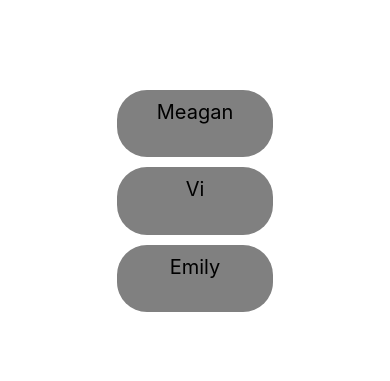
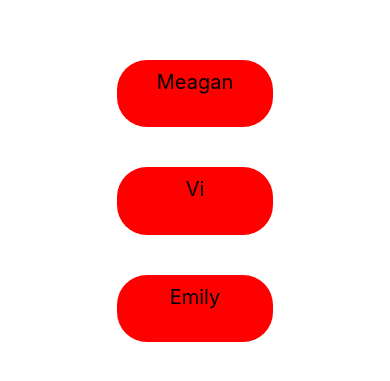
Before and after one commit to meagan-lai/Chore-Share, a React Native app: screen / in a window 390 px wide. Shown: the part 221-602 px from the top of the page. Built offline with nearby package versions, Linux system fonts and the light colour scheme.

Commit message:
Changed styling

```diff
--- a/Roommate.js
+++ b/Roommate.js
@@ -9,8 +9,8 @@ import {
 
 const styles = StyleSheet.create({
   button: {
-    backgroundColor: "grey",
-    margin: 5,
+    backgroundColor: "red",
+    margin: 20,
     paddingHorizontal: 5,
     paddingVertical: 10,
     borderRadius: 30,
```
